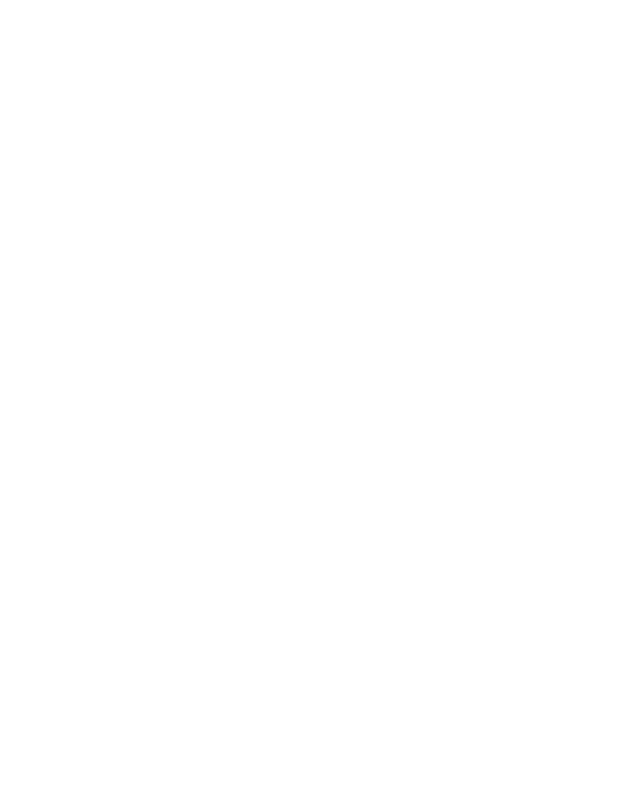
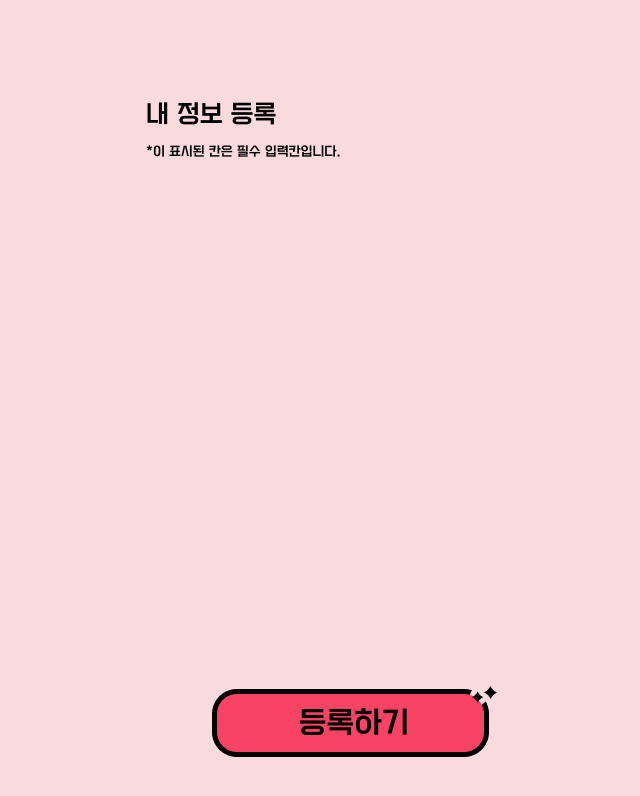
Before and after one commit to HICC-2024-PROJECT-PRESENTATION-CONTEST/Team3-Frontend, a React (Vite) app in the folder hi-cc/: page /profile in a window 1280 px wide. Shown: the top 796 px of the page, without its empty margins (286-926 px from the left). Built offline with nearby package versions, Linux system fonts and the light colour scheme.

Commit message:
feat: 입력칸 외 전반적 디자인과 기능 구현

```diff
--- a/hi-cc/src/pages/userPage/Profile/Profile.jsx
+++ b/hi-cc/src/pages/userPage/Profile/Profile.jsx
@@ -1,5 +1,64 @@
+import styled from  "styled-components";
+import { useNavigate } from "react-router-dom";
+
+import Button from "../../../components/MainButton";
+
 export default function Profile() {
+    const navigate = useNavigate();
+    function handleClick() {
+        navigate('/recommends')
+    }
     return(
-        <></>
+        <ProfileWrapper>
+            {/* 프로필 등록 페이지 소개 */}
+            <Title>
+                <TitleText>
+                    내 정보 등록
+                </TitleText>
+                <DescriptionText>
+                    *이 표시된 칸은 필수 입력칸입니다.
+                </DescriptionText>
+            </Title>
+
+            {/* 프로필 입력 칸 */}
+            <InputWrapper>
+            </InputWrapper>
+
+            {/* 등록하기 버튼 */}
+            <Button onClick={handleClick} $valid={true}>등록하기</Button>
+        </ProfileWrapper>
     )
 };
+
+const ProfileWrapper = styled.div`
+    position: relative;
+    display: flex;
+    flex-direction: column;
+    width: 100vw;
+    height: 100vh;
+    align-items: center;
+    background: #F9DBDD;
+`
+
+const Title = styled.span`
+    width: 75vw;
+    min-width: calc(230px -5vw);
+    max-width: calc(480px - 5vw);
+    margin: 11vh 0 3vh 0;
+    top: 100px;
+`
+
+const TitleText = styled.div`
+    margin: 1vh 0;
+    font-size: 25px;
+`
+
+const DescriptionText = styled.pre`
+    font-size: 13px;
+`
+
+const InputWrapper = styled.div`
+    position: relative;
+    display: flex;
+    flex-direction: column;
+`
```
